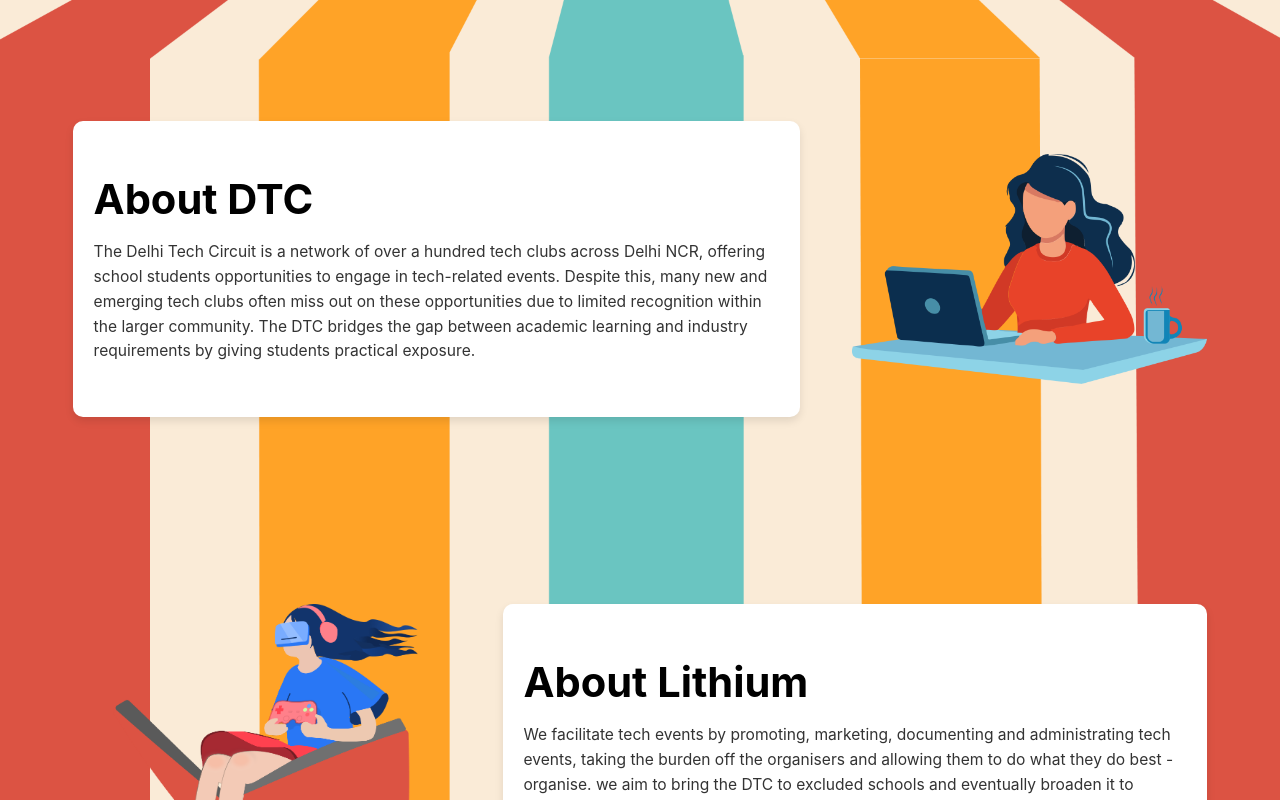
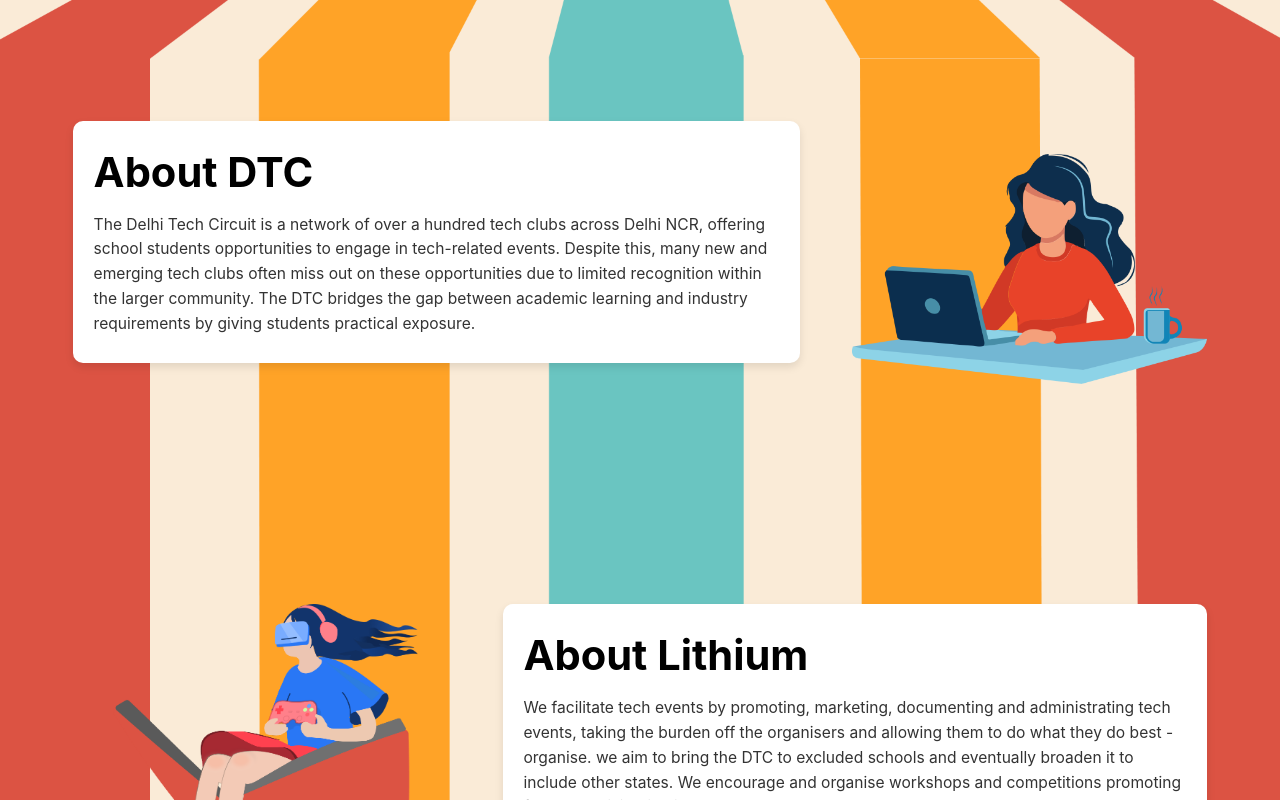
Before and after one commit to Emptiedfull/Ncreate, a React (Create React App) app: page / in a window 1280 px wide. Shown: the part 700-1500 px from the top of the page. Built offline with nearby package versions, Linux system fonts and the light colour scheme.

Commit message:
fix box height of about text

```diff
--- a/src/components/styles/home.css
+++ b/src/components/styles/home.css
@@ -236,7 +236,7 @@ body {
   padding: 2rem;
   border-radius: 10px;
   box-shadow: 0 4px 8px rgba(0, 0, 0, 0.1);
-  max-height: 300px; /* need to fuck with this if you change the about text bkl */
+  max-height: 200px; /* need to fuck with this if you change the about text bkl */
 }
 
 .About-Text h1 {
```
